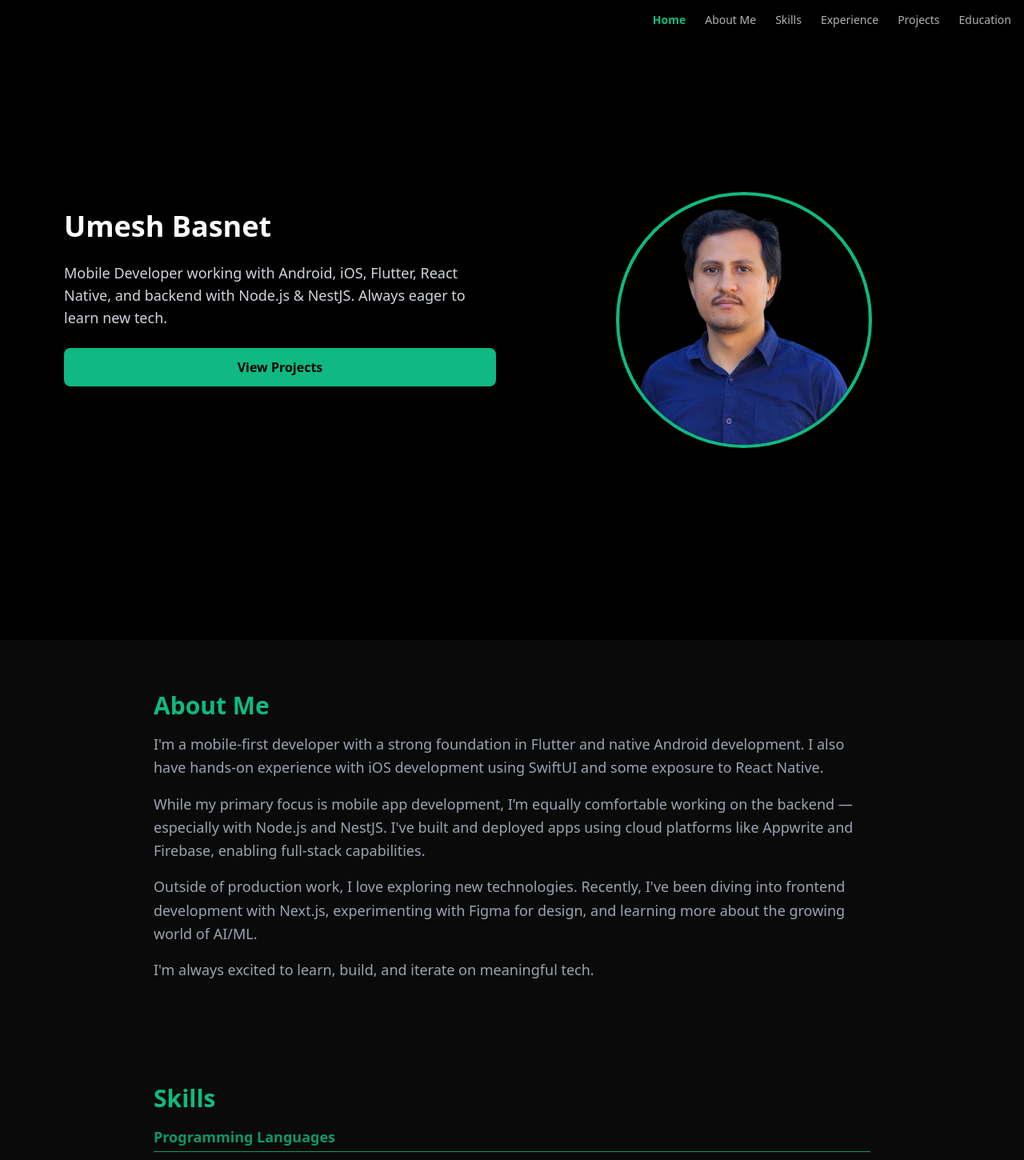
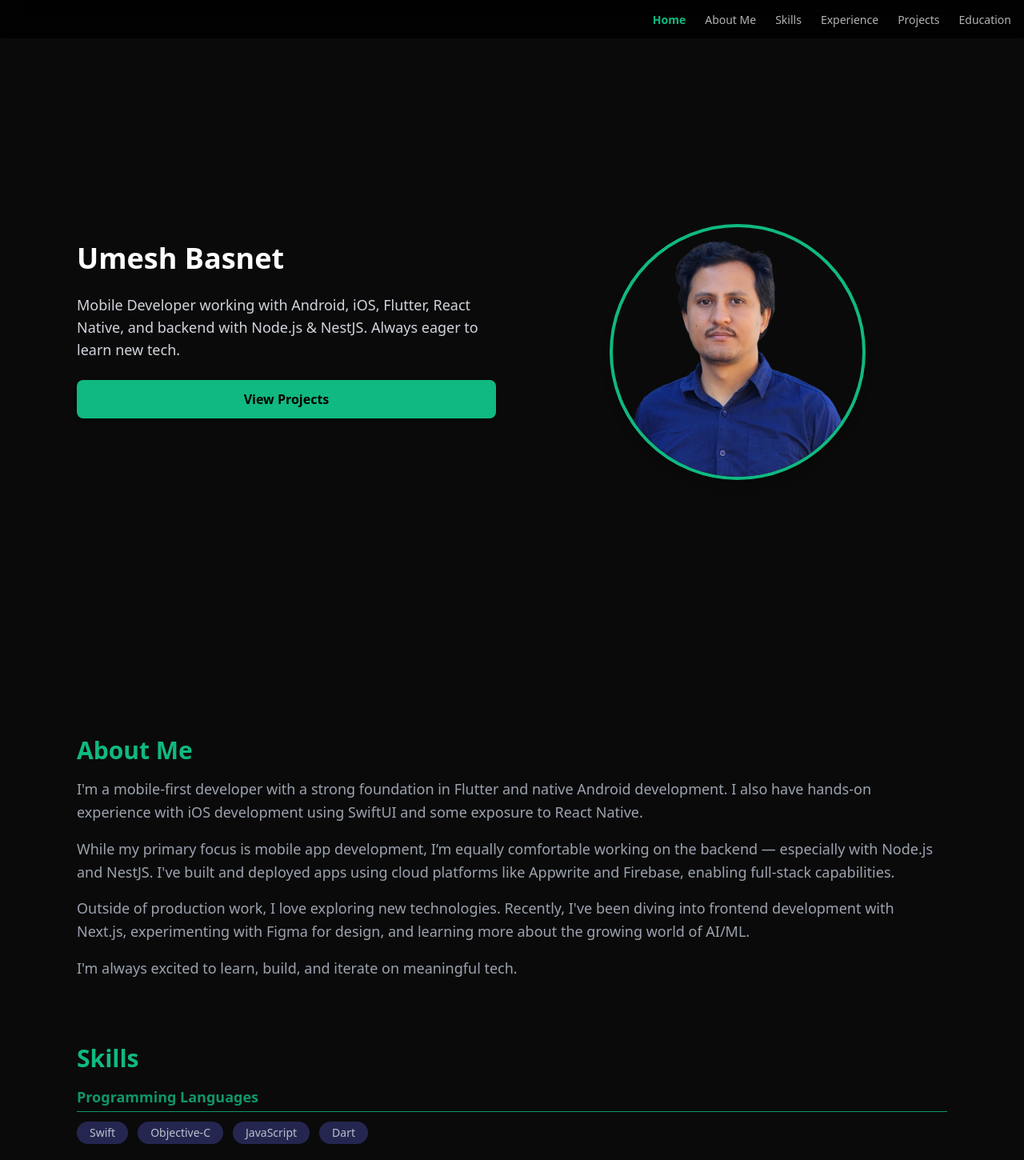
Before and after one commit to umuieme/umesh-portfolio, a Next.js app: page / in a window 1280 px wide. Shown: the top 1450 px of the page at 80% size. Built offline with nearby package versions, Linux system fonts and the light colour scheme; some icons are missing.

Commit message:
-[x] fix hero section

```diff
--- a/src/app/components/SectionWrapper.tsx
+++ b/src/app/components/SectionWrapper.tsx
@@ -8,9 +8,9 @@ export function SectionWrapper({ id, children }: SectionWrapperProps) {
     return (
         <section
             id={id}
-            className="w-full py-16 px-6 md:px-12 lg:px-24 bg-background text-foreground"
+            className="w-full py-10 px-6 md:px-12 lg:px-24 bg-background text-foreground"
         >
-            <div className="mx-auto max-w-4xl">{children}</div>
+            <div className="mx-auto max-w-7xl">{children}</div>
         </section>
     );
 }
--- a/src/app/sections/Hero.tsx
+++ b/src/app/sections/Hero.tsx
@@ -2,11 +2,12 @@ import { HERO } from "@/lib/constant";
 import { Github01FreeIcons, Linkedin01FreeIcons, Mail01FreeIcons } from "@hugeicons/core-free-icons";
 import { HugeiconsIcon } from "@hugeicons/react";
 import Avatar from "../components/Avatar";
+import { SectionWrapper } from "../components/SectionWrapper";
 
 export default function Hero() {
     return (
-        <section id="hero" className="min-h-screen flex flex-col md:flex-row items-center justify-between px-6 md:px-20 py-16 bg-black text-white">
-            {/* Left content */}
+        <SectionWrapper id="hero">
+            <div className="flex flex-col md:flex-row items-center justify-between gap-0 md:gap-0 min-h-screen">
                 <div className="flex-1 flex flex-col gap-6 max-w-xl text-center md:text-left justify-center">
                     <h1 className="text-4xl font-bold">
                         {HERO.name}
@@ -45,9 +46,10 @@ export default function Hero() {
                 </div >
 
                 {/* Right avatar */}
-            <div className="flex flex-1 mt-10 md:mt-0 md:ml-10 justify-center" >
+                <div className="flex flex-1 mt-10 md:mt-0 md:ml-10 justify-center">
                     <Avatar />
                 </div >
-        </section >
+            </div>
+        </SectionWrapper>
     );
 }
```
Lines whose indentation alone changed are shown as unchanged.
